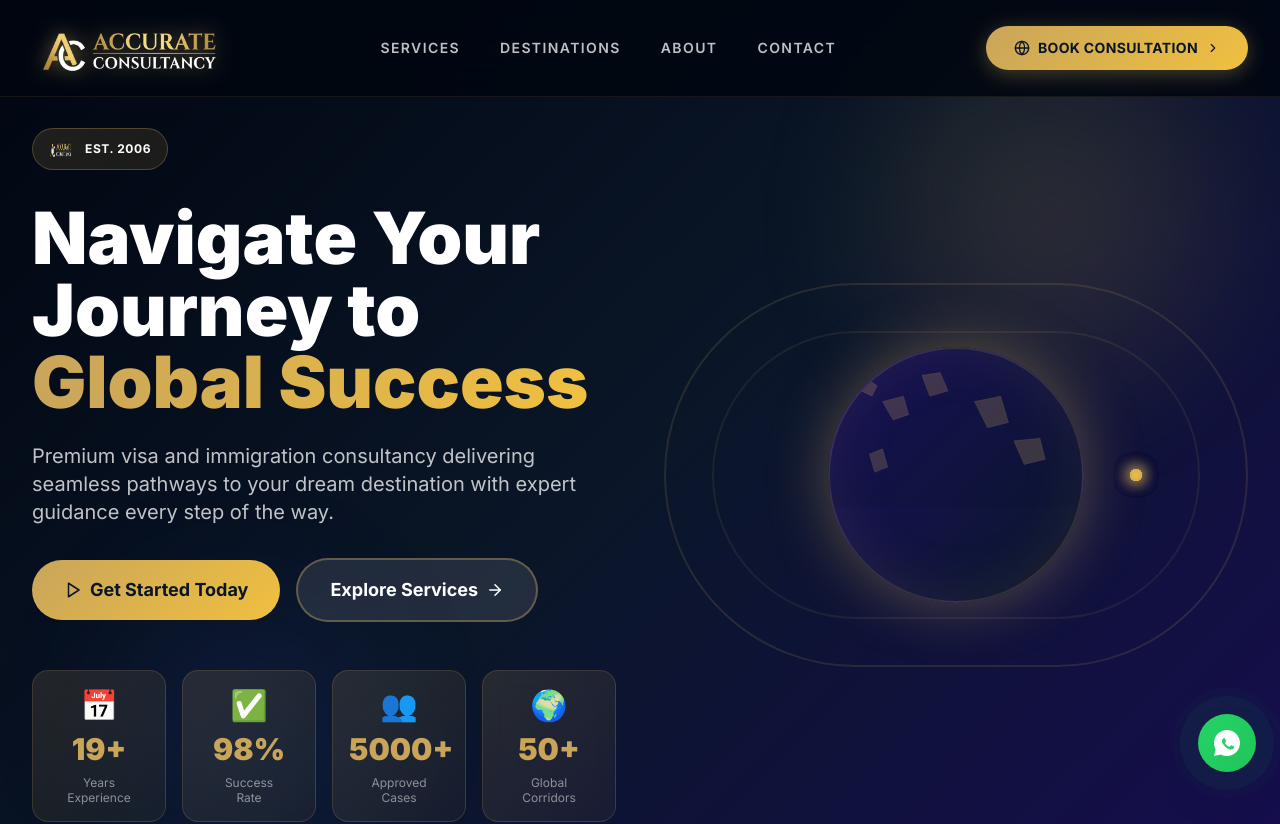
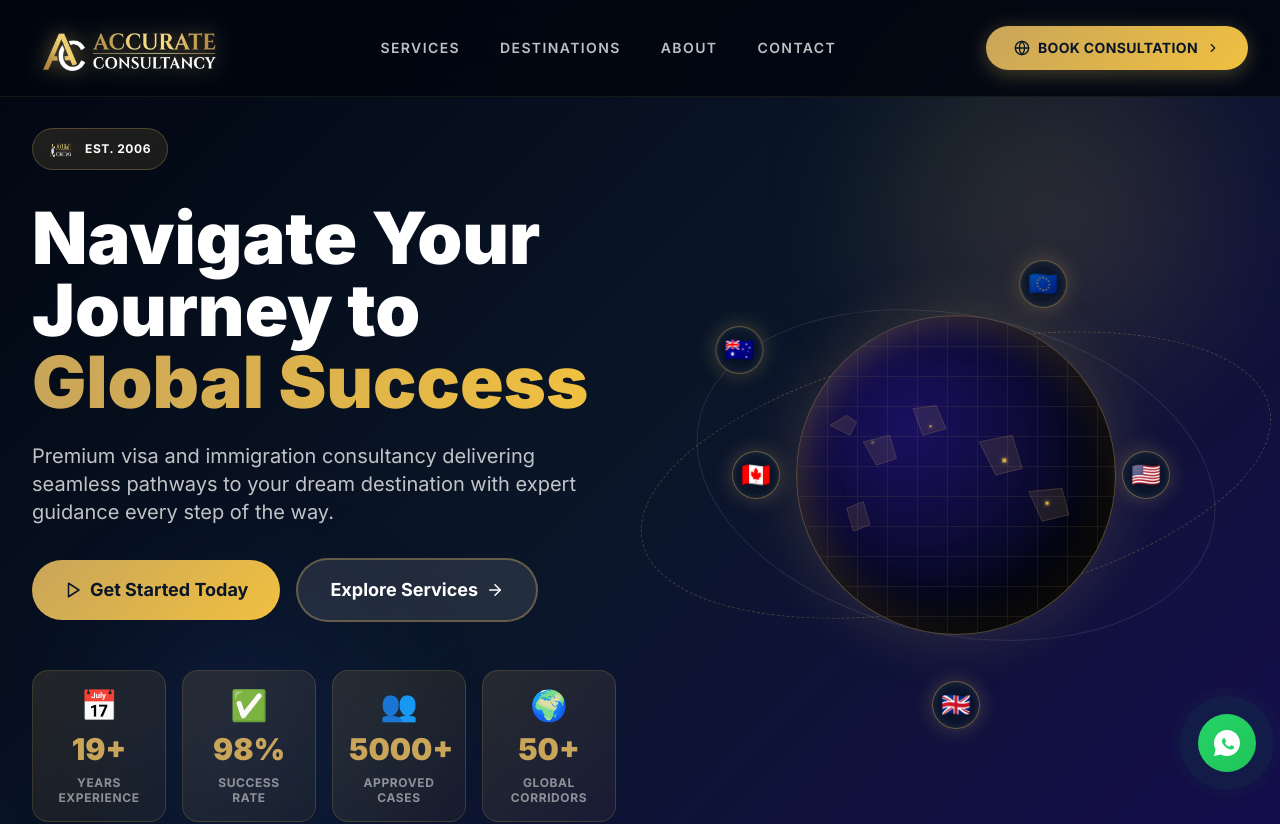
Before and after one commit to imran1001/Accurate-ConsultancyV3, a React (Vite) app: page / in a window 1280 px wide. Shown: the top 824 px of the page. Built offline with nearby package versions, Linux system fonts and the light colour scheme.

Commit message:
Enhance Hero component with animations and styles
Refactor Hero component with animation improvements and updated styles for the continents map and glowing nodes.

```diff
--- a/src/components/Hero.jsx
+++ b/src/components/Hero.jsx
@@ -13,8 +13,8 @@ const useCounter = (end, duration = 2000, start = 0) => {
       const elapsed = currentTime - startTime;
       const progress = Math.min(elapsed / duration, 1);
       const value = Math.floor(progress * (end - start) + start);
-      const setCountSafe = setCount;
-      setCountSafe(value);
+
+      setCount(value);
 
       if (progress < 1) {
         requestAnimationFrame(animate);
@@ -28,16 +28,21 @@ const useCounter = (end, duration = 2000, start = 0) => {
   return count;
 };
 
+// Upgraded Continents Map with glowing target nodes
 const ContinentsMap = () => (
-  <svg viewBox="0 0 960 600" className="w-full h-full" style={{ opacity: 0.8 }}>
+  <svg viewBox="0 0 960 600" className="w-full h-full" style={{ opacity: 0.9 }}>
     <defs>
       <style>{`
-        .continent { fill: rgba(201,165,90,0.3); stroke: rgba(201,165,90,0.6); stroke-width: 1; }
-        .water { fill: rgba(10,22,40,0.2); }
+        .continent { fill: rgba(201,165,90,0.15); stroke: rgba(201,165,90,0.5); stroke-width: 1.5; }
+        .glow-node { fill: #f0c040; filter: drop-shadow(0 0 6px #c9a55a); animation: pulseNode 2s infinite alternate; }
+        @keyframes pulseNode {
+          0% { opacity: 0.5; transform: scale(0.9); }
+          100% { opacity: 1; transform: scale(1.2); }
+        }
       `}</style>
     </defs>
-    <rect className="water" width="960" height="600" />
     <g className="continent">
+      {/* Abstracted Continent Paths */}
       <path d="M 100,150 L 150,120 L 180,140 L 160,180 Z" />
       <path d="M 200,200 L 280,180 L 300,250 L 240,270 Z" />
       <path d="M 350,100 L 420,90 L 450,160 L 380,180 Z" />
@@ -45,8 +50,22 @@ const ContinentsMap = () => (
       <path d="M 700,350 L 800,340 L 820,420 L 740,440 Z" />
       <path d="M 150,400 L 200,380 L 220,450 L 170,470 Z" />
     </g>
+    {/* Floating Golden Immigration Hubs */}
+    <rect x="250" y="220" width="8" height="8" className="glow-node" style={{ animationDelay: '0s' }} />
+    <rect x="620" y="250" width="12" height="12" className="glow-node" style={{ animationDelay: '0.5s' }} />
+    <rect x="400" y="150" width="6" height="6" className="glow-node" style={{ animationDelay: '1s' }} />
+    <rect x="750" y="380" width="10" height="10" className="glow-node" style={{ animationDelay: '1.5s' }} />
   </svg>
 );
+
+// Flag Orbit Configuration
+const orbitFlags = [
+  { flag: '🇺🇸', radius: 190, duration: 16, delay: 0 },
+  { flag: '🇬🇧', radius: 230, duration: 20, delay: -5 },
+  { flag: '🇨🇦', radius: 200, duration: 18, delay: -9 },
+  { flag: '🇦🇺', radius: 250, duration: 24, delay: -14 },
+  { flag: '🇪🇺', radius: 210, duration: 22, delay: -18 },
+];
 
 const Hero = () => {
   const yearsCount = useCounter(19, 2000);
@@ -80,9 +99,9 @@ const Hero = () => {
 
       <div className="max-w-7xl mx-auto w-full relative z-10">
         <div className="grid lg:grid-cols-2 gap-12 items-center">
-          {/* LEFT CONTENT */}
+
+          {/* LEFT CONTENT (Text & CTA) */}
           <div>
-            {/* Logo Badge Animation */}
             <div
               className="inline-flex items-center space-x-3 mb-8 px-4 py-2 rounded-full animate-fadeInUp"
               style={{
@@ -97,7 +116,6 @@ const Hero = () => {
               </span>
             </div>
 
-            {/* Main Heading */}
             <h1
               className="text-5xl md:text-7xl font-black leading-tight mb-6 animate-fadeInUp delay-100"
               style={{ color: 'white' }}
@@ -118,7 +136,6 @@ const Hero = () => {
               </span>
             </h1>
 
-            {/* Subtitle */}
             <p
               className="text-lg md:text-xl leading-relaxed mb-8 animate-fadeInUp delay-200"
               style={{ color: 'rgba(255,255,255,0.75)' }}
@@ -126,11 +143,10 @@ const Hero = () => {
               Premium visa and immigration consultancy delivering seamless pathways to your dream destination with expert guidance every step of the way.
             </p>
 
-            {/* CTA Buttons */}
             <div className="flex flex-col sm:flex-row items-center gap-4 mb-12 animate-slideInLeft delay-300">
               <a
                 href="#consultation"
-                className="inline-flex items-center space-x-2 px-8 py-4 rounded-full font-bold text-lg transition-all duration-300 hover:scale-105 hover:shadow-2xl cursor-pointer group"
+                className="inline-flex items-center space-x-2 px-8 py-4 rounded-full font-bold text-lg transition-all duration-300 hover:scale-105 hover:shadow-[0_0_20px_rgba(201,165,90,0.4)] cursor-pointer group"
                 style={{
                   background: 'linear-gradient(135deg, #c9a55a, #f0c040)',
                   color: '#0a1628',
@@ -164,7 +180,7 @@ const Hero = () => {
               </a>
             </div>
 
-            {/* ANIMATED STATS - WITH COUNTERS */}
+            {/* ANIMATED STATS */}
             <div className="grid grid-cols-2 sm:grid-cols-4 gap-4">
               {[
                 { icon: '📅', value: yearsCount, label: 'Years\nExperience', suffix: '+' },
@@ -174,7 +190,7 @@ const Hero = () => {
               ].map((stat, i) => (
                 <div
                   key={i}
-                  className="p-4 rounded-2xl text-center animate-fadeInUp hover:scale-110 transition-transform duration-300"
+                  className="p-4 rounded-2xl text-center animate-fadeInUp hover:scale-105 transition-transform duration-300"
                   style={{
                     background: 'linear-gradient(135deg, rgba(201,165,90,0.15), rgba(240,192,64,0.05))',
                     border: '1px solid rgba(201,165,90,0.2)',
@@ -190,7 +206,7 @@ const Hero = () => {
                     {stat.value}{stat.suffix}
                   </div>
                   <div
-                    className="text-xs leading-tight mt-2 whitespace-pre-line"
+                    className="text-xs leading-tight mt-2 whitespace-pre-line uppercase font-bold tracking-wider"
                     style={{ color: 'rgba(255,255,255,0.5)' }}
                   >
                     {stat.label}
@@ -200,158 +216,102 @@ const Hero = () => {
             </div>
           </div>
 
-          {/* RIGHT CONTENT - GLOBE */}
-          <div className="hidden lg:flex items-center justify-center relative h-96">
-            {/* Animated Halo */}
+          {/* RIGHT CONTENT - BEAUTIFUL GLOBE & FLAGS */}
+          <div className="hidden lg:flex items-center justify-center relative h-[500px] w-full">
+
+            {/* Elliptical Orbit Path Tracks */}
             <div
-              className="absolute inset-0 rounded-full border-2 animate-glow"
-              style={{
-                borderColor: 'rgba(201,165,90,0.3)',
-                animation: 'haloScale 4s ease-in-out infinite'
-              }}
+              className="absolute w-[110%] h-[260px] border border-dashed rounded-[100%] -rotate-12 pointer-events-none"
+              style={{ borderColor: 'rgba(201,165,90,0.3)' }}
             />
             <div
-              className="absolute inset-12 rounded-full border-2"
-              style={{
-                borderColor: 'rgba(201,165,90,0.2)',
-                animation: 'haloScale 5s ease-in-out infinite reverse'
-              }}
+              className="absolute w-[90%] h-[320px] border rounded-[100%] rotate-12 pointer-events-none"
+              style={{ borderColor: 'rgba(255,255,255,0.1)' }}
             />
 
-            {/* Globe Container */}
+            {/* Deep Space Globe Container */}
             <div
-              className="relative w-64 h-64 rounded-full overflow-hidden animate-globeFadeIn"
+              className="relative w-[320px] h-[320px] rounded-full overflow-hidden animate-globeFadeIn z-10"
               style={{
-                background: 'linear-gradient(135deg, #1a1060, #0a1628)',
-                boxShadow: '0 0 60px rgba(201,165,90,0.4), inset 0 0 60px rgba(201,165,90,0.1)',
-                border: '2px solid rgba(201,165,90,0.2)'
+                background: 'radial-gradient(circle at 35% 35%, #1a1060 0%, #010610 80%)',
+                boxShadow: 'inset -25px -25px 50px rgba(0,0,0,0.8), 0 0 60px rgba(201,165,90,0.2), inset 0 0 40px rgba(201,165,90,0.4)',
+                border: '1px solid rgba(201,165,90,0.4)'
               }}
             >
-              <div style={{ animation: 'panGlobalMap 30s linear infinite' }}>
-                <ContinentsMap />
+              {/* Globe Grid Texture */}
+              <div
+                className="absolute inset-0 opacity-10 pointer-events-none"
+                style={{
+                  backgroundImage: 'linear-gradient(rgba(201,165,90,1) 1px, transparent 1px), linear-gradient(90deg, rgba(201,165,90,1) 1px, transparent 1px)',
+                  backgroundSize: '30px 30px',
+                }}
+              />
+
+              {/* Seamless Infinite Panning Map Container */}
+              <div
+                className="flex absolute inset-0"
+                style={{ width: '200%', animation: 'panGlobalMap 40s linear infinite' }}
+              >
+                <div className="w-1/2 h-full"><ContinentsMap /></div>
+                <div className="w-1/2 h-full"><ContinentsMap /></div>
               </div>
             </div>
 
-            {/* Rotating Stars */}
-            {[0, 72, 144, 216, 288].map((angle) => (
+            {/* Orbiting Country Flags */}
+            {orbitFlags.map((item, i) => (
               <div
-                key={angle}
-                className="absolute w-3 h-3 rounded-full"
+                key={i}
+                className="absolute top-1/2 left-1/2 w-12 h-12 -ml-6 -mt-6 flex items-center justify-center bg-[#0a1628]/80 backdrop-blur-md rounded-full border border-[rgba(201,165,90,0.5)] z-20 hover:scale-125 transition-transform cursor-pointer"
                 style={{
-                  background: 'linear-gradient(135deg, #c9a55a, #f0c040)',
-                  top: '50%',
-                  left: '50%',
-                  width: '12px',
-                  height: '12px',
-                  transform: `translate(-50%, -50%) rotate(${angle}deg) translateX(180px)`,
-                  animation: `rotateOrbit 20s linear infinite`,
-                  boxShadow: '0 0 15px rgba(201,165,90,0.6)'
+                  boxShadow: '0 0 20px rgba(201,165,90,0.3), inset 0 0 10px rgba(255,255,255,0.1)',
+                  animation: `orbitFlag${i} ${item.duration}s linear infinite ${item.delay}s`,
                 }}
               >
-                <div
-                  style={{
-                    width: '100%',
-                    height: '100%',
-                    borderRadius: '50%',
-                    background: 'radial-gradient(circle, #f0c040, #c9a55a)',
-                    animation: 'rotateSelf 10s linear infinite'
-                  }}
-                />
+                <span className="text-2xl leading-none drop-shadow-md">{item.flag}</span>
               </div>
             ))}
           </div>
         </div>
       </div>
 
-      {/* CSS Keyframes */}
+      {/* Dynamic CSS Styles */}
       <style>{`
+        /* Dynamic orbital paths to keep flags completely upright while rotating */
+        ${orbitFlags.map((item, i) => `
+          @keyframes orbitFlag${i} {
+            0% { transform: rotate(0deg) translateX(${item.radius}px) rotate(0deg); }
+            100% { transform: rotate(360deg) translateX(${item.radius}px) rotate(-360deg); }
+          }
+        `).join('\n')}
+
+        @keyframes panGlobalMap {
+          0% { transform: translateX(0); }
+          100% { transform: translateX(-50%); }
+        }
+
         @keyframes fadeInUp {
-          from {
-            opacity: 0;
-            transform: translateY(30px);
-          }
-          to {
-            opacity: 1;
-            transform: translateY(0);
-          }
+          from { opacity: 0; transform: translateY(30px); }
+          to { opacity: 1; transform: translateY(0); }
         }
 
         @keyframes slideInLeft {
-          from {
-            opacity: 0;
-            transform: translateX(-30px);
-          }
-          to {
-            opacity: 1;
-            transform: translateX(0);
-          }
+          from { opacity: 0; transform: translateX(-30px); }
+          to { opacity: 1; transform: translateX(0); }
         }
 
         @keyframes textShimmer {
-          0%, 100% {
-            backgroundPosition: 200% 0;
-          }
-          50% {
-            backgroundPosition: 0 0;
-          }
-        }
-
-        @keyframes rotateOrbit {
-          from {
-            transform: translate(-50%, -50%) rotate(0deg) translateX(180px);
-          }
-          to {
-            transform: translate(-50%, -50%) rotate(360deg) translateX(180px);
-          }
-        }
-
-        @keyframes rotateSelf {
-          from {
-            transform: rotate(0deg);
-          }
-          to {
-            transform: rotate(360deg);
-          }
-        }
-
-        @keyframes panGlobalMap {
-          from {
-            transform: translateX(0);
-          }
-          to {
-            transform: translateX(-100px);
-          }
-        }
-
-        @keyframes haloScale {
-          0%, 100% {
-            transform: scale(1);
-            opacity: 0.5;
-          }
-          50% {
-            transform: scale(1.15);
-            opacity: 0.2;
-          }
+          0%, 100% { backgroundPosition: 200% 0; }
+          50% { backgroundPosition: 0 0; }
         }
 
         @keyframes float {
-          0%, 100% {
-            transform: translateY(0px);
-          }
-          50% {
-            transform: translateY(-20px);
-          }
+          0%, 100% { transform: translateY(0px); }
+          50% { transform: translateY(-20px); }
         }
 
         @keyframes globeFadeIn {
-          from {
-            opacity: 0;
-            transform: scale(0.8);
-          }
-          to {
-            opacity: 1;
-            transform: scale(1);
-          }
+          from { opacity: 0; transform: scale(0.8); }
+          to { opacity: 1; transform: scale(1); }
         }
 
         .animate-fadeInUp {
```
